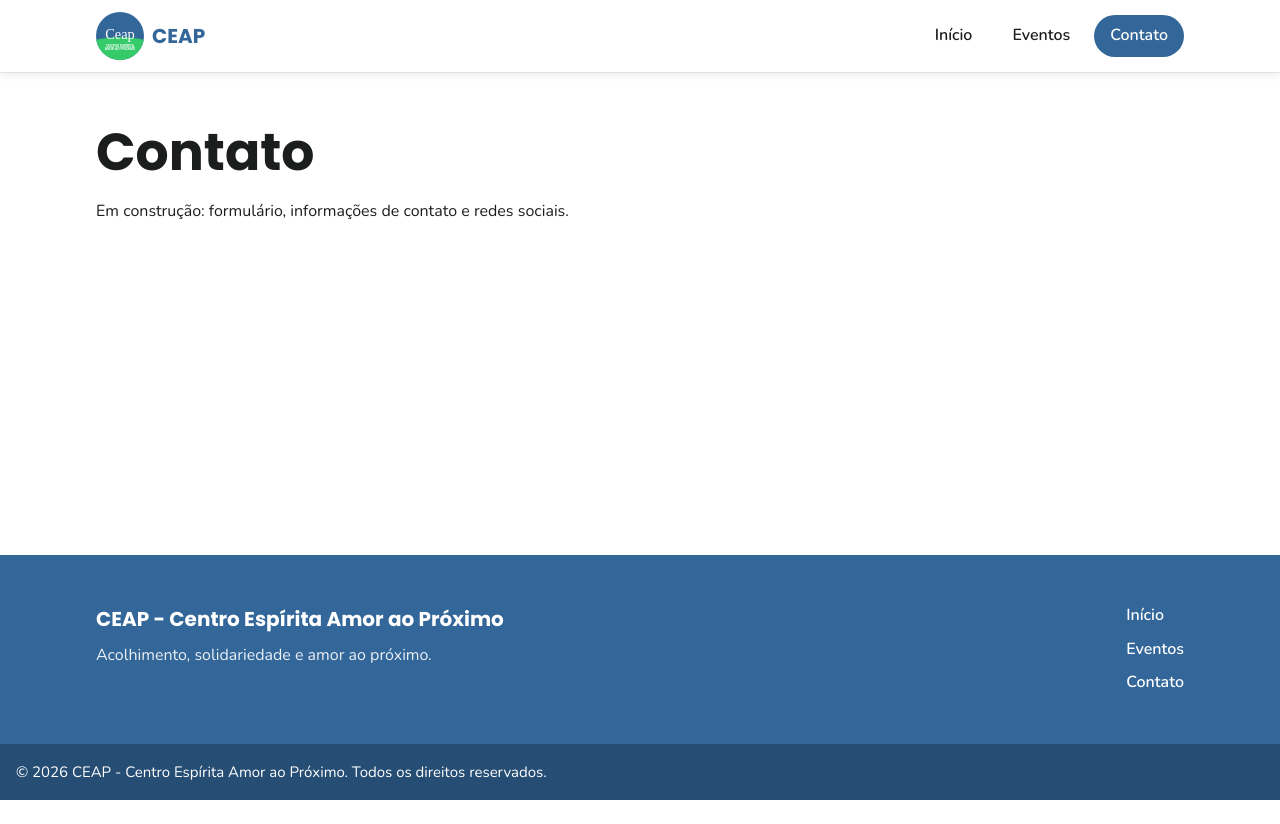
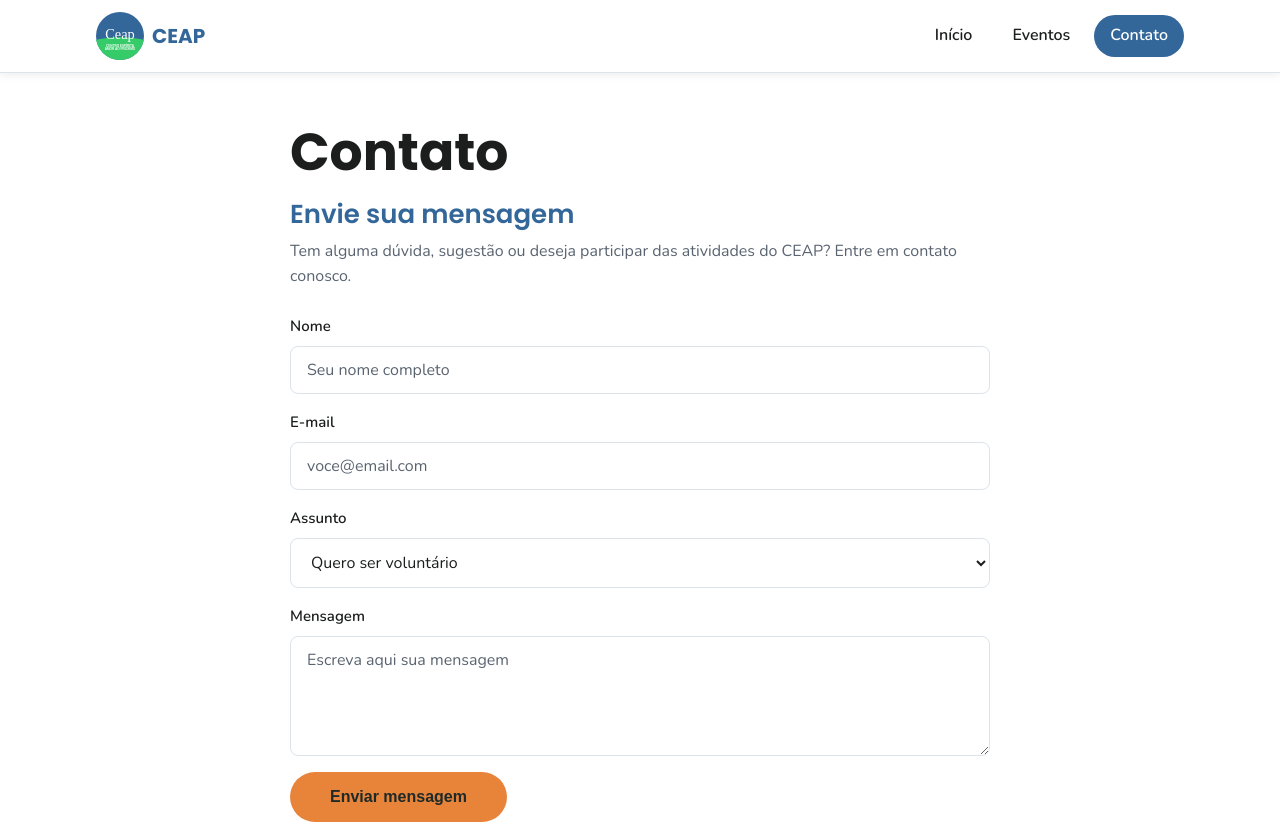
Before and after one commit to renatinshoww/ceap-site, a React (Vite) app: page /contato in a window 1280 px wide. Shown: the top 824 px of the page. Before the commit the page ends 800 px from the top, so only its background shows below. Built offline with nearby package versions, Linux system fonts and the light colour scheme.

Commit message:
feat: implementa Input, Select e Textarea com validacao visual (#29)

```diff
--- a/src/components/Button/Button.modules.css
+++ b/src/components/Button/Button.modules.css
@@ -1,4 +1,4 @@
-@import './tokens.css';
+@import '../../styles/tokens.css';
 
 .button {
   display: inline-flex;
@@ -53,3 +53,23 @@
   cursor: not-allowed;
   pointer-events: none;
 }
+
+/* Variante formulário de contato */
+.button--contact {
+  align-self: flex-start;
+
+  padding: 16px 40px;
+
+  border: 0;
+  border-radius: 999px;
+
+  background: rgb(232, 131, 58);
+  color: rgb(30, 42, 40);
+
+  font-size: 16px;
+  font-weight: 600;
+}
+
+.button--contact:hover {
+  background: rgb(220, 120, 48);
+}
--- /dev/null
+++ b/src/components/Input/Input.jsx
@@ -0,0 +1,35 @@
+import './Input.modules.css';
+
+function Input({
+  label,
+  name,
+  value,
+  onChange,
+  error,
+  placeholder = ''
+}) {
+  return (
+    <div className="input-group">
+      <label htmlFor={name} className="input-label">
+        {label}
+      </label>
+
+      <input
+        id={name}
+        name={name}
+        value={value}
+        onChange={onChange}
+        placeholder={placeholder}
+        className="input-field"
+      />
+
+      {error && (
+        <span className="input-error">
+          {error}
+        </span>
+      )}
+    </div>
+  );
+}
+
+export default Input;
--- /dev/null
+++ b/src/components/Input/Input.modules.css
@@ -0,0 +1,45 @@
+@import '../../styles/tokens.css';
+
+.input-group {
+  display: flex;
+  flex-direction: column;
+  gap: var(--espaco-2);
+}
+
+.input-label {
+  font-family: var(--fonte-corpo);
+  font-size: var(--texto-sm);
+  font-weight: var(--peso-medio);
+  color: var(--cor-texto);
+}
+
+.input-field {
+  width: 100%;
+  padding: 12px 16px;
+
+  border: 1px solid var(--cor-borda);
+  border-radius: var(--raio);
+
+  font-family: var(--fonte-corpo);
+  font-size: var(--texto-base);
+
+  color: var(--cor-texto);
+  background-color: var(--cor-fundo);
+
+  transition: var(--transicao);
+}
+
+.input-field::placeholder {
+  color: var(--cor-texto-secundario);
+}
+
+.input-field:focus {
+  outline: none;
+  border-color: #e67e22;
+  box-shadow: 0 0 0 2px rgba(230, 126, 34, 0.2);
+}
+
+.input-error {
+  font-size: var(--texto-xs);
+  color: var(--cor-erro);
+}
--- /dev/null
+++ b/src/components/Select/Select.jsx
@@ -0,0 +1,43 @@
+import './Select.modules.css';
+
+function Select({
+  label,
+  name,
+  value,
+  onChange,
+  error,
+  options = []
+}) {
+  return (
+    <div className="select-group">
+      <label htmlFor={name} className="select-label">
+        {label}
+      </label>
+
+      <select
+        id={name}
+        name={name}
+        value={value}
+        onChange={onChange}
+        className="select-field"
+      >
+        {options.map((option) => (
+          <option
+            key={option}
+            value={option}
+          >
+            {option}
+          </option>
+        ))}
+      </select>
+
+      {error && (
+        <span className="select-error">
+          {error}
+        </span>
+      )}
+    </div>
+  );
+}
+
+export default Select;
--- /dev/null
+++ b/src/components/Select/Select.modules.css
@@ -0,0 +1,43 @@
+@import '../../styles/tokens.css';
+
+.select-group {
+  display: flex;
+  flex-direction: column;
+  gap: var(--espaco-2);
+}
+
+.select-label {
+  font-family: var(--fonte-corpo);
+  font-size: var(--texto-sm);
+  font-weight: var(--peso-medio);
+  color: var(--cor-texto);
+}
+
+.select-field {
+  width: 100%;
+  padding: 12px 16px;
+
+  border: 1px solid var(--cor-borda);
+  border-radius: var(--raio);
+
+  font-family: var(--fonte-corpo);
+  font-size: var(--texto-base);
+
+  color: var(--cor-texto);
+  background-color: var(--cor-fundo);
+
+  cursor: pointer;
+
+  transition: var(--transicao);
+}
+
+.select-field:focus {
+  outline: none;
+  border-color: #e67e22;
+  box-shadow: 0 0 0 2px rgba(230, 126, 34, 0.2);
+}
+
+.select-error {
+  font-size: var(--texto-xs);
+  color: var(--cor-erro);
+}
--- /dev/null
+++ b/src/components/Textarea/Textarea.jsx
@@ -0,0 +1,35 @@
+import './Textarea.modules.css';
+
+function Textarea({
+  label,
+  name,
+  value,
+  onChange,
+  error,
+  placeholder = ''
+}) {
+  return (
+    <div className="textarea-group">
+      <label htmlFor={name} className="textarea-label">
+        {label}
+      </label>
+
+      <textarea
+        id={name}
+        name={name}
+        value={value}
+        onChange={onChange}
+        placeholder={placeholder}
+        className="textarea-field"
+      />
+
+      {error && (
+        <span className="textarea-error">
+          {error}
+        </span>
+      )}
+    </div>
+  );
+}
+
+export default Textarea;
--- /dev/null
+++ b/src/components/Textarea/Textarea.modules.css
@@ -0,0 +1,48 @@
+@import '../../styles/tokens.css';
+
+.textarea-group {
+  display: flex;
+  flex-direction: column;
+  gap: var(--espaco-2);
+}
+
+.textarea-label {
+  font-family: var(--fonte-corpo);
+  font-size: var(--texto-sm);
+  font-weight: var(--peso-medio);
+  color: var(--cor-texto);
+}
+
+.textarea-field {
+  width: 100%;
+  min-height: 120px;
+  padding: 12px 16px;
+
+  resize: vertical;
+
+  border: 1px solid var(--cor-borda);
+  border-radius: var(--raio);
+
+  font-family: var(--fonte-corpo);
+  font-size: var(--texto-base);
+
+  color: var(--cor-texto);
+  background-color: var(--cor-fundo);
+
+  transition: var(--transicao);
+}
+
+.textarea-field::placeholder {
+  color: var(--cor-texto-secundario);
+}
+
+.textarea-field:focus {
+  outline: none;
+  border-color: #e67e22;
+  box-shadow: 0 0 0 2px rgba(230, 126, 34, 0.2);
+}
+
+.textarea-error {
+  font-size: var(--texto-xs);
+  color: var(--cor-erro);
+}
--- a/src/pages/Contato/Contato.jsx
+++ b/src/pages/Contato/Contato.jsx
@@ -1,12 +1,132 @@
-import styles from './Contato.module.css'
+import { useState } from 'react';
+
+import Input from '../../components/Input/Input';
+import Select from '../../components/Select/Select';
+import Textarea from '../../components/Textarea/Textarea';
+import Button from '../../components/Button/Button';
+
+import styles from './Contato.module.css';
 
 function Contato() {
+  const [formData, setFormData] = useState({
+    nome: '',
+    email: '',
+    assunto: 'Quero ser voluntário',
+    mensagem: ''
+  });
+
+  const [errors, setErrors] = useState({});
+
+  function handleChange(event) {
+    const { name, value } = event.target;
+
+    setFormData((prev) => ({
+      ...prev,
+      [name]: value
+    }));
+  }
+
+  function handleSubmit(event) {
+    event.preventDefault();
+
+    const newErrors = {};
+
+    if (!formData.nome.trim()) {
+      newErrors.nome = 'Informe seu nome.';
+    }
+
+    if (!formData.email.trim()) {
+      newErrors.email = 'Informe seu e-mail.';
+    }
+
+    if (!formData.assunto.trim()) {
+      newErrors.assunto = 'Selecione um assunto.';
+    }
+
+    if (!formData.mensagem.trim()) {
+      newErrors.mensagem = 'Digite uma mensagem.';
+    }
+
+    setErrors(newErrors);
+
+    if (Object.keys(newErrors).length > 0) {
+      return;
+    }
+
+    console.log(formData);
+
+    alert('Mensagem enviada com sucesso!');
+  }
+
   return (
     <section className={`container ${styles.pagina}`}>
-      <h1>Contato</h1>
-      <p>Em construção: formulário, informações de contato e redes sociais.</p>
+      <div className={styles.formularioContainer}>
+        <h1>Contato</h1>
+
+        <h2 className={styles.tituloFormulario}>
+          Envie sua mensagem
+        </h2>
+
+        <p>
+          Tem alguma dúvida, sugestão ou deseja participar das
+          atividades do CEAP? Entre em contato conosco.
+        </p>
+
+        <form
+          className={styles.formulario}
+          onSubmit={handleSubmit}
+        >
+          <Input
+            label="Nome"
+            name="nome"
+            value={formData.nome}
+            onChange={handleChange}
+            placeholder="Seu nome completo"
+            error={errors.nome}
+          />
+
+          <Input
+            label="E-mail"
+            name="email"
+            value={formData.email}
+            onChange={handleChange}
+            placeholder="voce@email.com"
+            error={errors.email}
+          />
+
+          <Select
+            label="Assunto"
+            name="assunto"
+            value={formData.assunto}
+            onChange={handleChange}
+            options={[
+              'Quero ser voluntário',
+              'Quero apoiar o CEAP',
+              'Dúvidas sobre eventos',
+              'Outro assunto'
+            ]}
+            error={errors.assunto}
+          />
+
+          <Textarea
+            label="Mensagem"
+            name="mensagem"
+            value={formData.mensagem}
+            onChange={handleChange}
+            placeholder="Escreva aqui sua mensagem"
+            error={errors.mensagem}
+          />
+
+          <Button
+              type="submit"
+              variant="contact"
+            >
+              Enviar mensagem
+          </Button>
+        </form>
+      </div>
     </section>
-  )
+  );
 }
 
-export default Contato
+export default Contato;
--- a/src/pages/Contato/Contato.module.css
+++ b/src/pages/Contato/Contato.module.css
@@ -1,3 +1,37 @@
 .pagina {
   padding-block: var(--espaco-6);
 }
+
+.formularioContainer {
+  max-width: 700px;
+  margin: 0 auto;
+}
+
+.formularioContainer h1 {
+  margin-bottom: var(--espaco-3);
+}
+
+.formularioContainer h2 {
+  margin-bottom: var(--espaco-2);
+  color: var(--cor-primaria);
+}
+
+.formularioContainer p {
+  margin-bottom: var(--espaco-4);
+  color: var(--cor-texto-secundario);
+}
+
+.formulario {
+  display: flex;
+  flex-direction: column;
+  gap: var(--espaco-3);
+}
+.tituloFormulario {
+  margin: 0;
+
+  font-family: var(--fonte-titulo);
+  font-weight: 600;
+  font-size: 26px;
+
+  color: rgb(18, 51, 45);
+}
```
